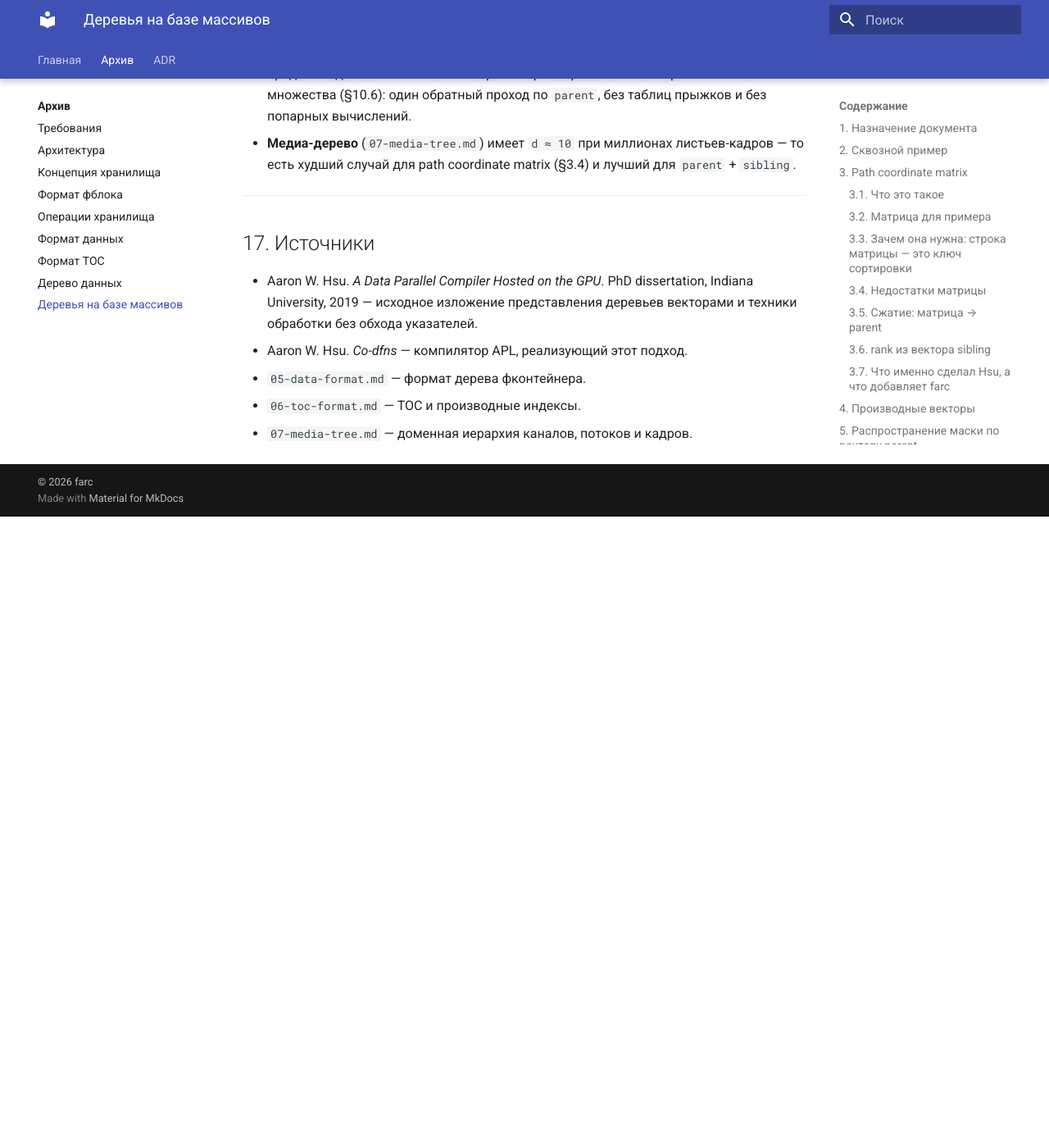
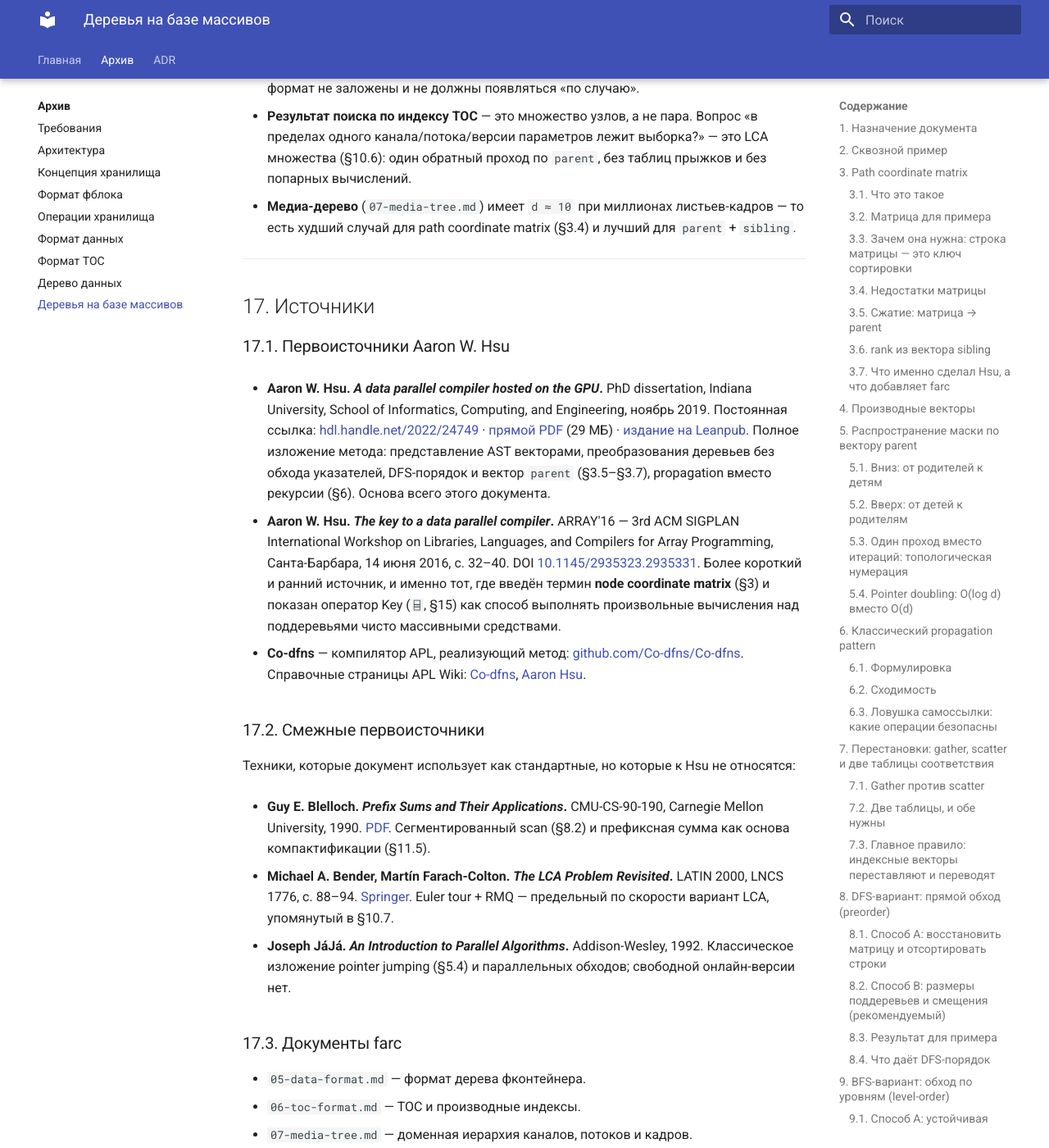
Before and after one commit to traycers/farc, an MkDocs documentation site: the page built from docs/docs/archive/08-array-trees.md, in a window 1280 px wide and 1400 px high, scrolled down 38168 px. Shown: the whole window at 82% size. Built offline with MkDocs 1.6.1 and Material for MkDocs 9.7.7, drawn with Linux system fonts in a browser that asks for light colours; before the commit the page ends 38798 px from its top, so only the background shows below that; some of the changed text lies outside the part shown.

Commit message:
add links

````diff
--- a/docs/docs/archive/08-array-trees.md
+++ b/docs/docs/archive/08-array-trees.md
@@ -2,7 +2,7 @@
 
 ## 1. Назначение документа
 
-Справочная глава: как устроены деревья на базе массивов в подходе Aaron W. Hsu (co-dfns, APL) и как с ними работать. Документ объясняет теорию, на которую опирается формат дерева фконтейнера (`05-data-format.md` §2–§3) и производные индексы TOC (`06-toc-format.md` §3).
+Справочная глава: как устроены деревья на базе массивов в подходе Aaron W. Hsu (co-dfns, APL) и как с ними работать. Первоисточники со ссылками — §17.1. Документ объясняет теорию, на которую опирается формат дерева фконтейнера (`05-data-format.md` §2–§3) и производные индексы TOC (`06-toc-format.md` §3).
 
 Разбираются:
 
@@ -102,7 +102,7 @@ rank    =  0  0  0  1  0  0  0  0  0  1  1  0  0
 
 Каждый узел дерева однозначно определяется **путём от корня**, записанным как последовательность порядковых номеров ребёнка на каждом уровне. Узел 10 (`audio`) — это «нулевой ребёнок корня → нулевой ребёнок → нулевой → нулевой → первый», то есть путь `[0, 0, 0, 0, 1]`.
 
-Path coordinate matrix (матрица координат путей, у Hsu также *node coordinate matrix*) — это плотная матрица `n × d`, где `n` — число узлов, `d` — максимальная глубина дерева. Строка `i` — путь до узла `i`, дополненный справа до ширины `d` заполнителем.
+Path coordinate matrix (матрица координат путей; у Hsu — *node coordinate matrix*, термин введён в ARRAY'16, §17.1) — это плотная матрица `n × d`, где `n` — число узлов, `d` — максимальная глубина дерева. Строка `i` — путь до узла `i`, дополненный справа до ширины `d` заполнителем.
 
 Заполнитель выбирается так, чтобы он **сортировался раньше любого настоящего ранга** — тогда лексикографический порядок строк совпадает с прямым обходом (родитель раньше своих детей). Ниже заполнитель — `−1`, обозначен `·`.
 
@@ -342,7 +342,7 @@ func propagateUp(mask []bool, parent []uint32) {
 
 ### 5.4. Pointer doubling: `O(log d)` вместо `O(d)`
 
-Если нужен параллельный вариант, но `d` велика, число итераций снижается с `O(d)` до `O(log d)` удвоением указателей: вместо «сделать шаг к родителю» — «сделать шаг к предку вдвое дальше».
+Если нужен параллельный вариант, но `d` велика, число итераций снижается с `O(d)` до `O(log d)` удвоением указателей (pointer jumping, §17.2): вместо «сделать шаг к родителю» — «сделать шаг к предку вдвое дальше».
 
 ```
 A = parent
@@ -563,7 +563,7 @@ func remapIndexVector(vec, new2old, old2new []uint32) []uint32 {
    pos[root] = 0
    pos[i]    = pos[parent[i]] + 1 + sum(size[левые братья i])
    ```
-   Сумма по левым братьям — это префиксная сумма `size` вдоль цепочки `sibling`, то есть сегментированный scan (сегмент = множество детей одного родителя).
+   Сумма по левым братьям — это префиксная сумма `size` вдоль цепочки `sibling`, то есть сегментированный scan (сегмент = множество детей одного родителя; Blelloch, §17.2).
 4. **`old2new = pos`**, `new2old = inverse(pos)`, дальше §7.3.
 
 Для примера: `size = [13, 12, 7, 4, 6, 3, 3, 2, 1, 2, 1, 1, 1]`, и вычисленные по смещениям позиции совпали с результатом сортировки строк матрицы из §8.1 — оба способа дают одну и ту же перестановку.
@@ -863,7 +863,7 @@ isAncestor(a, b)  ==  pos[a] <= pos[b] < pos[a] + size[a]
 
 Сам LCA это ещё не даёт, но делает подъём из §10.3 дешевле: подниматься можно только от одного узла, проверяя на каждом шаге, накрыл ли его диапазон второй узел, — цикл гарантированно останавливается на LCA.
 
-Предельный по скорости вариант — **Euler tour + RMQ**: обход дерева разворачивается в массив длины `2n − 1`, и LCA превращается в запрос минимума глубины на отрезке, то есть `O(1)` после `O(n log n)` подготовки sparse table. Для farc это, как правило, избыточно: `d ≈ 10` (`07-media-tree.md`), поэтому «медленный» `O(d)` подъём стоит десяток обращений к памяти — дешевле, чем строить и хранить структуру на `O(n log n)`.
+Предельный по скорости вариант — **Euler tour + RMQ** (Bender, Farach-Colton, §17.2): обход дерева разворачивается в массив длины `2n − 1`, и LCA превращается в запрос минимума глубины на отрезке, то есть `O(1)` после `O(n log n)` подготовки sparse table. Для farc это, как правило, избыточно: `d ≈ 10` (`07-media-tree.md`), поэтому «медленный» `O(d)` подъём стоит десяток обращений к памяти — дешевле, чем строить и хранить структуру на `O(n log n)`.
 
 ### 10.8. Выбор метода
 
@@ -1151,8 +1151,33 @@ sibling[F] = L, если L != x, иначе F                // дети вст
 
 ## 17. Источники
 
-- Aaron W. Hsu. *A Data Parallel Compiler Hosted on the GPU*. PhD dissertation, Indiana University, 2019 — исходное изложение представления деревьев векторами и техники обработки без обхода указателей.
-- Aaron W. Hsu. *Co-dfns* — компилятор APL, реализующий этот подход.
+### 17.1. Первоисточники Aaron W. Hsu
+
+- **Aaron W. Hsu. *A data parallel compiler hosted on the GPU*.** PhD dissertation, Indiana University, School of Informatics, Computing, and Engineering, ноябрь 2019.
+  Постоянная ссылка: [hdl.handle.net/2022/24749](https://hdl.handle.net/2022/24749) · [прямой PDF](https://scholarworks.iu.edu/dspace/bitstreams/dcbd5240-8454-4533-bc0c-ac3ee7628b8e/download) (29 МБ) · [издание на Leanpub](https://leanpub.com/arcfide_dissertation).
+  Полное изложение метода: представление AST векторами, преобразования деревьев без обхода указателей, DFS-порядок и вектор `parent` (§3.5–§3.7), propagation вместо рекурсии (§6). Основа всего этого документа.
+
+- **Aaron W. Hsu. *The key to a data parallel compiler*.** ARRAY'16 — 3rd ACM SIGPLAN International Workshop on Libraries, Languages, and Compilers for Array Programming, Санта-Барбара, 14 июня 2016, с. 32–40. DOI [10.1145/2935323.2935331](https://dl.acm.org/doi/10.1145/2935323.2935331).
+  Более короткий и ранний источник, и именно тот, где введён термин **node coordinate matrix** (§3) и показан оператор Key (`⌸`, §15) как способ выполнять произвольные вычисления над поддеревьями чисто массивными средствами.
+
+- **Co-dfns** — компилятор APL, реализующий метод: [github.com/Co-dfns/Co-dfns](https://github.com/Co-dfns/Co-dfns).
+  Справочные страницы APL Wiki: [Co-dfns](https://aplwiki.com/wiki/Co-dfns), [Aaron Hsu](https://aplwiki.com/wiki/Aaron_Hsu).
+
+### 17.2. Смежные первоисточники
+
+Техники, которые документ использует как стандартные, но которые к Hsu не относятся:
+
+- **Guy E. Blelloch. *Prefix Sums and Their Applications*.** CMU-CS-90-190, Carnegie Mellon University, 1990. [PDF](https://www.cs.cmu.edu/~guyb/papers/Ble93.pdf).
+  Сегментированный scan (§8.2) и префиксная сумма как основа компактификации (§11.5).
+
+- **Michael A. Bender, Martín Farach-Colton. *The LCA Problem Revisited*.** LATIN 2000, LNCS 1776, с. 88–94. [Springer](https://link.springer.com/chapter/10.1007/10719839_9).
+  Euler tour + RMQ — предельный по скорости вариант LCA, упомянутый в §10.7.
+
+- **Joseph JáJá. *An Introduction to Parallel Algorithms*.** Addison-Wesley, 1992.
+  Классическое изложение pointer jumping (§5.4) и параллельных обходов; свободной онлайн-версии нет.
+
+### 17.3. Документы farc
+
 - `05-data-format.md` — формат дерева фконтейнера.
 - `06-toc-format.md` — TOC и производные индексы.
 - `07-media-tree.md` — доменная иерархия каналов, потоков и кадров.
````
